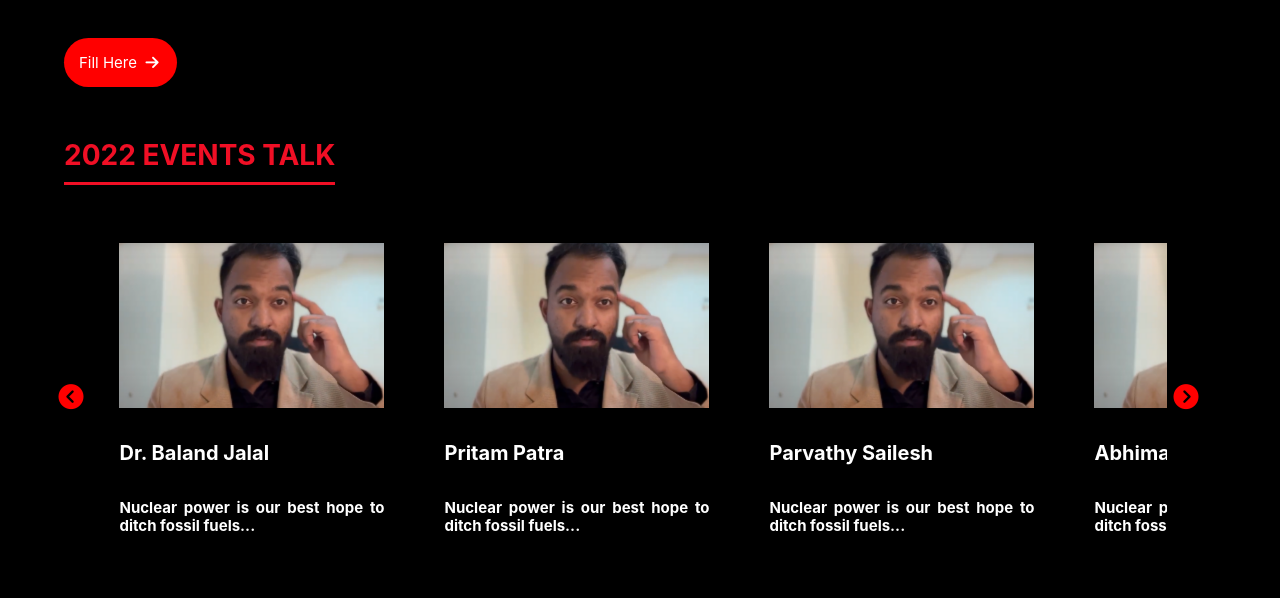
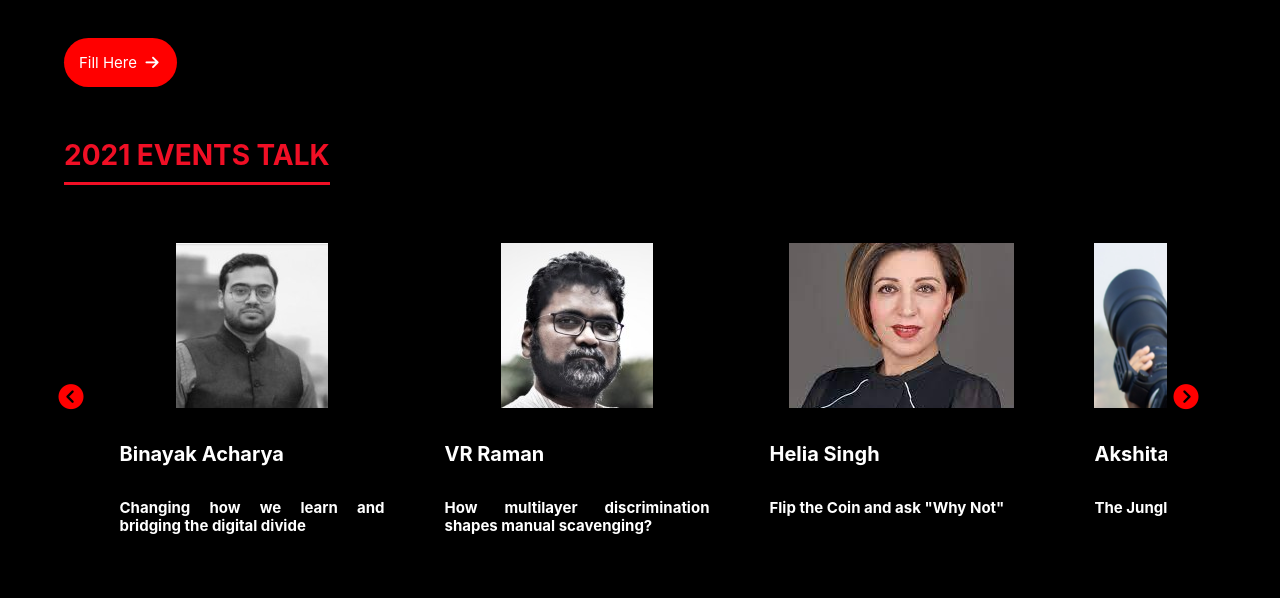
Before and after one commit to TEDxIITGuwahati23/Website23, a plain HTML site: page Talks_Studio/Talks_Studio.html in a window 1280 px wide. Shown: the part 540-1138 px from the top of the page. Drawn offline with nearby package versions, Linux system fonts and the light colour scheme.

Commit message:
fix studio talks

```diff
--- a/Talks_Studio/Talks_Studio.html
+++ b/Talks_Studio/Talks_Studio.html
@@ -52,67 +52,43 @@
         </p>
 
         <a href="https://form.typeform.com/to/FME8FL15" target="_blank" class="nominateBtn" data-aos="fade-up" data-aos-easing="ease-in" data-aos-duration="1200">Fill Here &nbsp<i class="fa-solid fa-arrow-right">&nbsp</i></a>
-        <h3 data-aos="fade-left" data-aos-easing="ease-in" data-aos-duration="1200">2022 EVENTS TALK</h3>
+        <h3 data-aos="fade-left" data-aos-easing="ease-in" data-aos-duration="1200">2021 EVENTS TALK</h3>
         <div class="carousel" data-aos="fade-right" data-aos-easing="ease-in" data-aos-duration="1200">
             <button class='flt-left' onclick="slideRight(this,0);"><i class="fa fa-circle-chevron-left" aria-hidden="true" style="color:red;font-size:25px"></i></button>
             <div class="row flt-left">
             <div class="row-container row-container1">
             <div class="card">
                     <div class="card-content">
-                        <div onclick="play(id);" id="bIbuzgdCYtg" class="thumbnail" style="background: black url('../Images/thumbnail.png') no-repeat center;"></div>
-                        <h5>Dr. Baland Jalal</h5>
-                        <p>Nuclear power is our best hope to ditch fossil fuels...</p>
+                        <div onclick="play(id);" id="V1DOdQfPsgg" class="thumbnail" style="background: black url('../Images/studio_speakers/speaker2.jpg')  no-repeat center;"></div>
+                        <h5>Binayak Acharya</h5>
+                        <p>Changing how we learn and bridging the digital divide</p>
                     </div>
             </div>
             <div class="card">
                 <div class="card-content">
-                    <div onclick="play(id);" id="bIbuzgdCYtg" class="thumbnail" style="background: black url('../Images/thumbnail.png') no-repeat center;"></div>
-                    <h5>Pritam Patra</h5>
-                    <p>Nuclear power is our best hope to ditch fossil fuels...</p>
+                    <div onclick="play(id);" id="SAq8Ad_KgIc" class="thumbnail" style="background: black url('../Images/studio_speakers/speaker1.jpg')  no-repeat center;"></div>
+                    <h5>VR Raman</h5>
+                    <p>How multilayer discrimination shapes manual scavenging?</p>
                 </div>
             </div>
             <div class="card">
                 <div class="card-content">
-                    <div onclick="play(id);" id="bIbuzgdCYtg" class="thumbnail" style="background: black url('../Images/thumbnail.png') no-repeat center;"></div>
-                    <h5>Parvathy Sailesh</h5>
-                    <p>Nuclear power is our best hope to ditch fossil fuels...</p>
+                    <div onclick="play(id);" id="FmR7NaYtUnY" class="thumbnail" style="background: black url('../Images/studio_speakers/speaker3.jpg') no-repeat center;"></div>
+                    <h5>Helia Singh</h5>
+                    <p>Flip the Coin and ask "Why Not"</p>
                 </div>
             </div>
+
             <div class="card">
                 <div class="card-content">
-                    <div onclick="play(id);" id="bIbuzgdCYtg" class="thumbnail" style="background: black url('../Images/thumbnail.png') no-repeat center;"></div>
-                    <h5>Abhimanyu Singh</h5>
-                    <p>Nuclear power is our best hope to ditch fossil fuels...</p>
+                    <div onclick="play(id);" id="m2Oue_AMEEM" class="thumbnail" style="background: black url('../Images/studio_speakers/Akshita.png') no-repeat center;"></div>
+                    <h5>Akshita Jain</h5>
+                    <p>The Jungle always watches you .</p>
                 </div>
             </div>
-            <div class="card">
-                <div class="card-content">
-                    <div onclick="play(id);" id="bIbuzgdCYtg" class="thumbnail" style="background: black url('../Images/thumbnail.png') no-repeat center;"></div>
-                    <h5>Rishabh Jain and Mandeep Gill</h5>
-                    <p>Nuclear power is our best hope to ditch fossil fuels...</p>
-                </div>
-            </div>
-            <div class="card">
-                <div class="card-content">
-                    <div onclick="play(id);" id="bIbuzgdCYtg" class="thumbnail" style="background: black url('../Images/thumbnail.png') no-repeat center;"></div>
-                    <h5>Rohan Agrawal</h5>
-                    <p>Nuclear power is our best hope to ditch fossil fuels...</p>
-                </div>
-            </div>
-            <div class="card">
-                <div class="card-content">
-                    <div onclick="play(id);" id="bIbuzgdCYtg" class="thumbnail" style="background: black url('../Images/thumbnail.png') no-repeat center;"></div>
-                    <h5>Dr. Sawmya Ray</h5>
-                    <p>Nuclear power is our best hope to ditch fossil fuels...</p>
-                </div>
-            </div>
-            <div class="card">
-                <div class="card-content">
-                    <div onclick="play(id);" id="bIbuzgdCYtg" class="thumbnail" style="background: black url('../Images/thumbnail.png') no-repeat center;"></div>
-                    <h5>Richard James MacCowan</h5>
-                    <p>Nuclear power is our best hope to ditch fossil fuels...</p>
-                </div>
-            </div>
+
+
+
             <div class="clear"></div>
             </div>
 
```
Also changed, not shown: Talks/Talks.html (+0 -2 lines), Images/studio_speakers/Akshita.png (added), Images/studio_speakers/speaker1.jpg (added), Images/studio_speakers/speaker2.jpg (added), Images/studio_speakers/speaker3.jpg (added).
